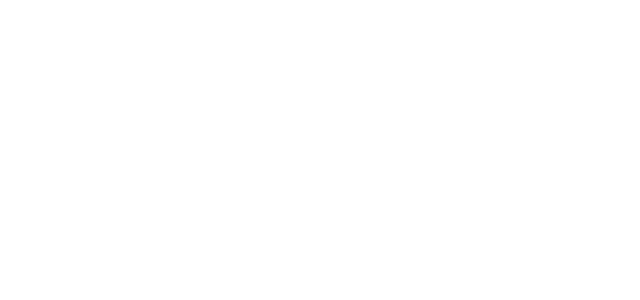
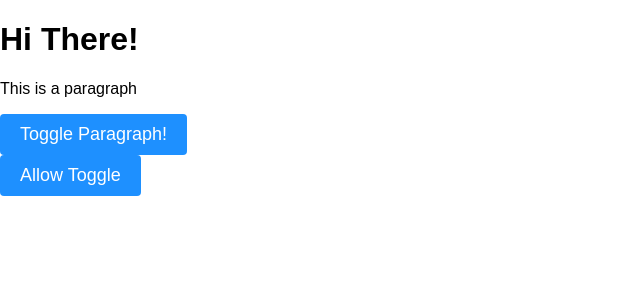
Before and after one commit to mycvlnn/ReactJs_Udemy, a React (Create React App) app: page / in a window 1280 px wide. Shown: the top 300 px of the page, without its empty margins (0-640 px from the left). Built offline with nearby package versions, Linux system fonts and the light colour scheme.

Commit message:
example: useCallback

```diff
--- a/src/App.js
+++ b/src/App.js
@@ -1,6 +1,30 @@
-import React from "react"
+import React, { useState, useCallback } from "react"
+import DemoOutput from "./components/Demo/DemoOutput"
+import Button from "./components/UI/Button"
+import Paragraph from "./components/UI/Paragraph"
 function App() {
-  return <React.Fragment></React.Fragment>
+  console.log("APP RUNNING")
+  const [showParagraph, setShowParagraph] = useState(false)
+  const [allowToggle, setAllowToggle] = useState(false)
+  const toggleParagraphHandler = useCallback(() => {
+    if (allowToggle) {
+      setShowParagraph((prevShowParagraph) => !prevShowParagraph)
+    }
+  }, [allowToggle])
+
+  const allowToggleHandler = () => {
+    setAllowToggle(true)
+  }
+  return (
+    <React.Fragment>
+      <h1>Hi There!</h1>
+      {showParagraph && <DemoOutput />}
+      <Paragraph>This is a paragraph</Paragraph>
+      <Button onClick={toggleParagraphHandler}>Toggle Paragraph!</Button>
+      <br />
+      <Button onClick={allowToggleHandler}>Allow Toggle</Button>
+    </React.Fragment>
+  )
 }
 
 export default App
--- /dev/null
+++ b/src/components/Demo/DemoOutput.js
@@ -0,0 +1,6 @@
+import React from "react"
+
+export default function DemoOutput() {
+  console.log("DemoOutput RUNNING")
+  return <div>Demo App</div>
+}
--- /dev/null
+++ b/src/components/UI/Button.js
@@ -0,0 +1,10 @@
+import React from "react"
+import classes from "./Button.module.css"
+export default function Button({ children, ...restProps }) {
+  console.log("Button RUNNING")
+  return (
+    <div className={classes.btn} {...restProps}>
+      {children}
+    </div>
+  )
+}
--- /dev/null
+++ b/src/components/UI/Button.module.css
@@ -0,0 +1,9 @@
+.btn {
+  padding: 10px 20px;
+  background-color: dodgerblue;
+  color: white;
+  border-radius: 4px;
+  font-size: 18px;
+  display: inline-block;
+  cursor: pointer;
+}
--- /dev/null
+++ b/src/components/UI/Paragraph.js
@@ -0,0 +1,6 @@
+import React from "react"
+
+export default function Paragraph({ children }) {
+  console.log("Paragraph RUNNING")
+  return <p>{children}</p>
+}
```
